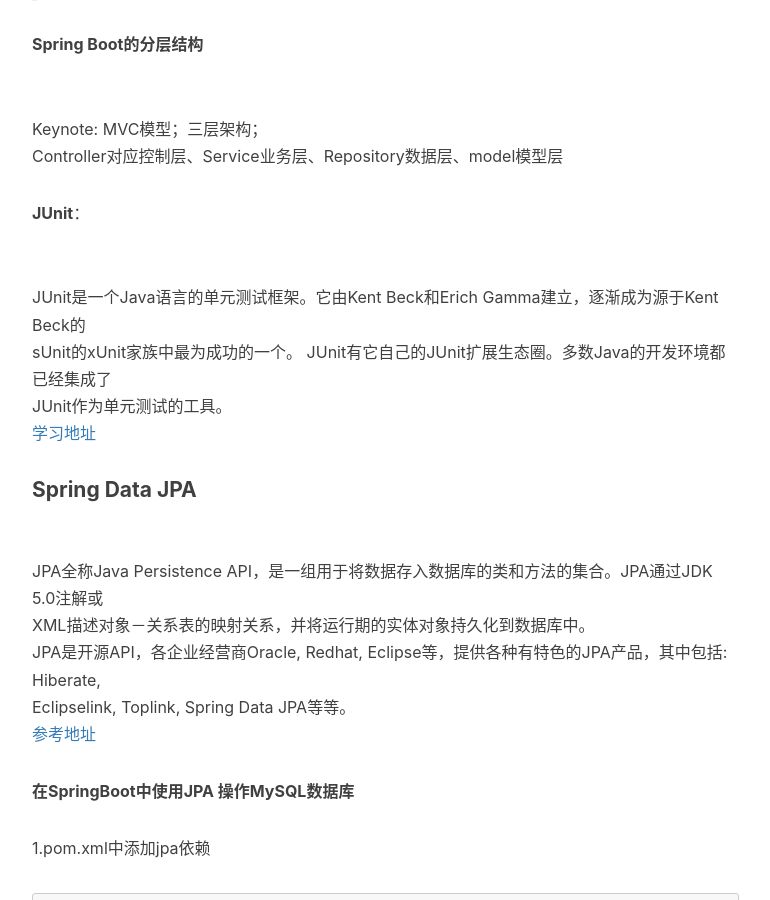
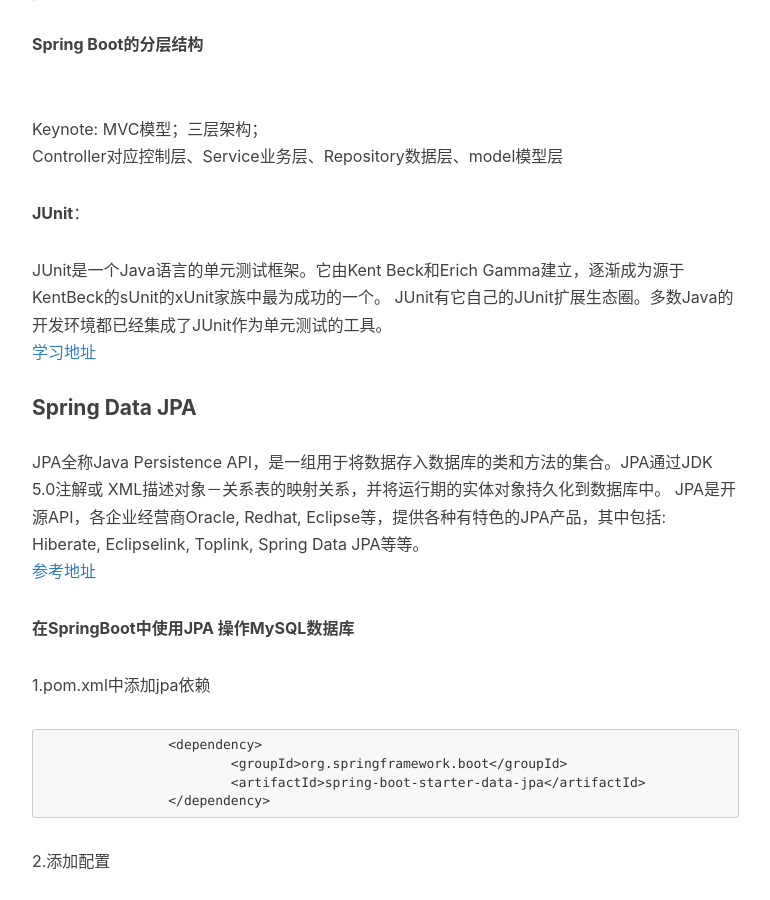
Before and after one commit to wsdjie/wsdjie.github.io, a Jekyll site: the page built from _posts/2019-08-10-springBooNote01.md, in a window 1280 px wide and 900 px high, scrolled down 541 px. Shown: the whole window, without its empty margins (233-1003 px from the left). Built offline with Jekyll 4.4.1, drawn with Linux system fonts in a browser that asks for light colours; nearby versions of some CDN libraries; comment, search, counter and statistics services are not loaded.

Commit message:
springbootnote01del<br>

```diff
--- a/_posts/2019-08-10-springBooNote01.md
+++ b/_posts/2019-08-10-springBooNote01.md
@@ -19,17 +19,15 @@
 
 **JUnit**：
 
-<br> JUnit是一个Java语言的单元测试框架。它由Kent Beck和Erich Gamma建立，逐渐成为源于Kent Beck的
-<br>sUnit的xUnit家族中最为成功的一个。 JUnit有它自己的JUnit扩展生态圈。多数Java的开发环境都已经集成了
-<br>JUnit作为单元测试的工具。
+JUnit是一个Java语言的单元测试框架。它由Kent Beck和Erich Gamma建立，逐渐成为源于KentBeck的sUnit的xUnit家族中最为成功的一个。 JUnit有它自己的JUnit扩展生态圈。多数Java的开发环境都已经集成了JUnit作为单元测试的工具。
 <br>[学习地址](https://www.w3cschool.cn/junit/)
 
 #### Spring Data JPA
 
-<br>JPA全称Java Persistence API，是一组用于将数据存入数据库的类和方法的集合。JPA通过JDK 5.0注解或
-<br>XML描述对象－关系表的映射关系，并将运行期的实体对象持久化到数据库中。
-<br>JPA是开源API，各企业经营商Oracle, Redhat, Eclipse等，提供各种有特色的JPA产品，其中包括: Hiberate,
-<br>Eclipselink, Toplink, Spring Data JPA等等。
+JPA全称Java Persistence API，是一组用于将数据存入数据库的类和方法的集合。JPA通过JDK 5.0注解或
+XML描述对象－关系表的映射关系，并将运行期的实体对象持久化到数据库中。
+JPA是开源API，各企业经营商Oracle, Redhat, Eclipse等，提供各种有特色的JPA产品，其中包括: Hiberate,
+Eclipselink, Toplink, Spring Data JPA等等。
 <br>[参考地址](https://docs.spring.io/spring-data/jpa/docs/2.1.0.M3/reference/html/ )
 
 **在SpringBoot中使用JPA 操作MySQL数据库**
```
